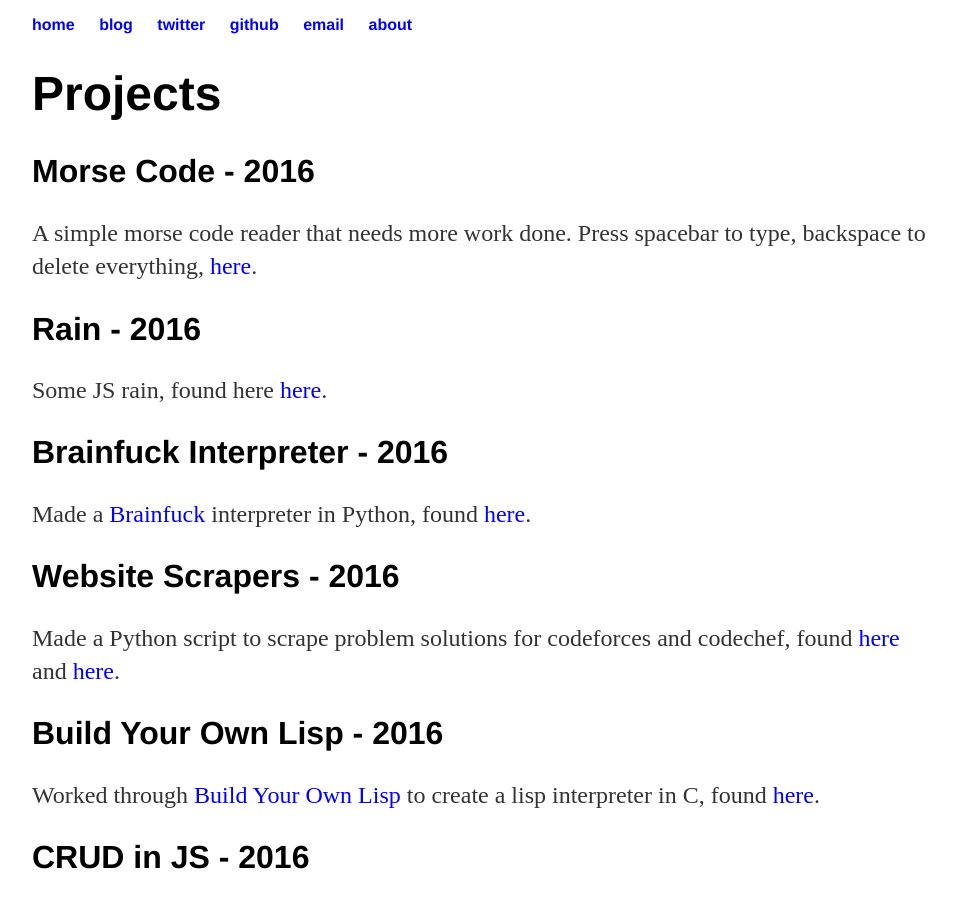
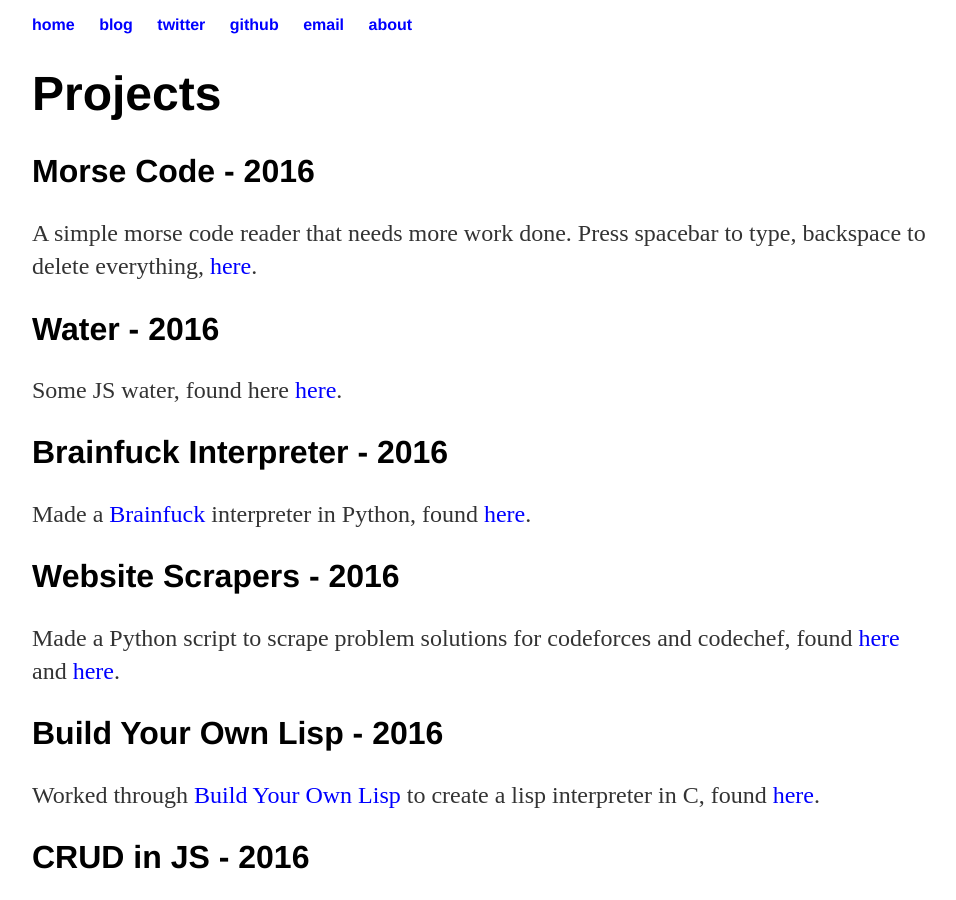
Before and after one commit to bentrevett/bentrevett.github.io, a Jekyll site: the page built from index.html, in a window 1280 px wide and 900 px high. Shown: the whole window, without its empty margins (160-1116 px from the left). Built offline with Jekyll 4.4.1, drawn with Linux system fonts in a browser that asks for light colours.

Commit message:
Update index.html

```diff
--- a/index.html
+++ b/index.html
@@ -5,8 +5,8 @@
 	<h1>Projects</h1>
 	<h2>Morse Code - 2016</h2>
 	<p>A simple morse code reader that needs more work done. Press spacebar to type, backspace to delete everything, <a href="/morse">here</a>.</p>
-	<h2>Rain - 2016</h2>
-	<p>Some JS rain, found here <a href="/rain">here</a>.</p>
+	<h2>Water - 2016</h2>
+	<p>Some JS water, found here <a href="/water">here</a>.</p>
         <h2>Brainfuck Interpreter - 2016</h2>
 	<p>Made a <a href="https://en.wikipedia.org/wiki/Brainfuck">Brainfuck</a> interpreter in Python, found <a href="https://github.com/bentrevett/brainfuck-python">here</a>.</p>
 	<h2>Website Scrapers - 2016</h2>
```
